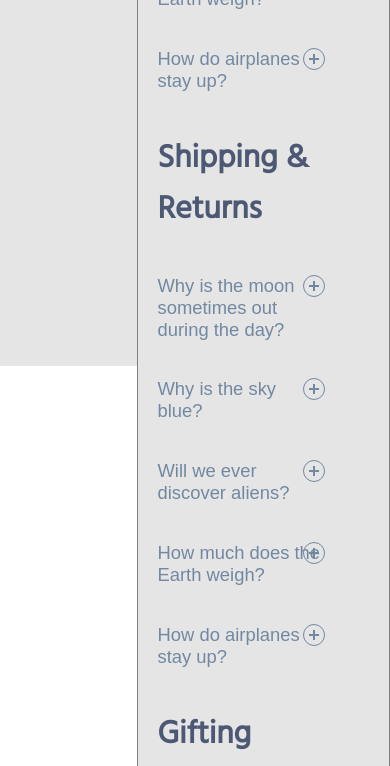
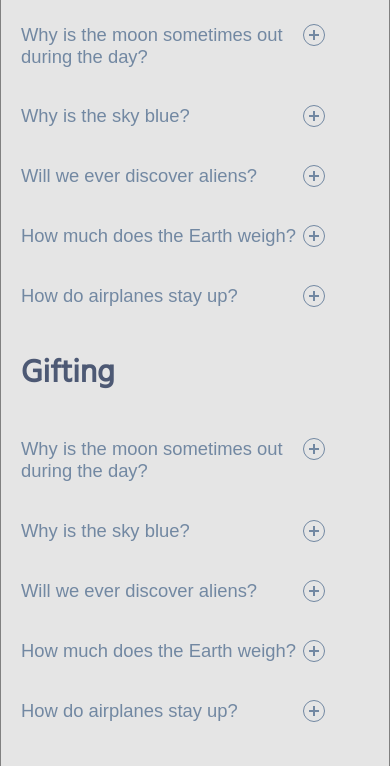
Before and after one commit to bilalparray07/accordion, a plain HTML site: page index.html in a window 390 px wide. Shown: the part 578-1344 px from the top of the page. Drawn offline with nearby package versions, Linux system fonts and the light colour scheme.

Commit message:
Add files via upload

```diff
--- a/style.css
+++ b/style.css
@@ -207,3 +207,22 @@ body {
 
   scrollbar-width: none;
 }
+
+@media only screen and (max-width: 550px) {
+  .sidebar {
+    display: none;
+  }
+  .container {
+    top: 10px;
+    width: 100% !important;
+    margin: 0 auto;
+    padding: 4rem;
+    width: 65rem;
+    overflow-y: hidden;
+    border: 1px solid gray;
+  }
+  .content .side-menu,
+  .content .container {
+    top: 10px;
+  }
+}
```
